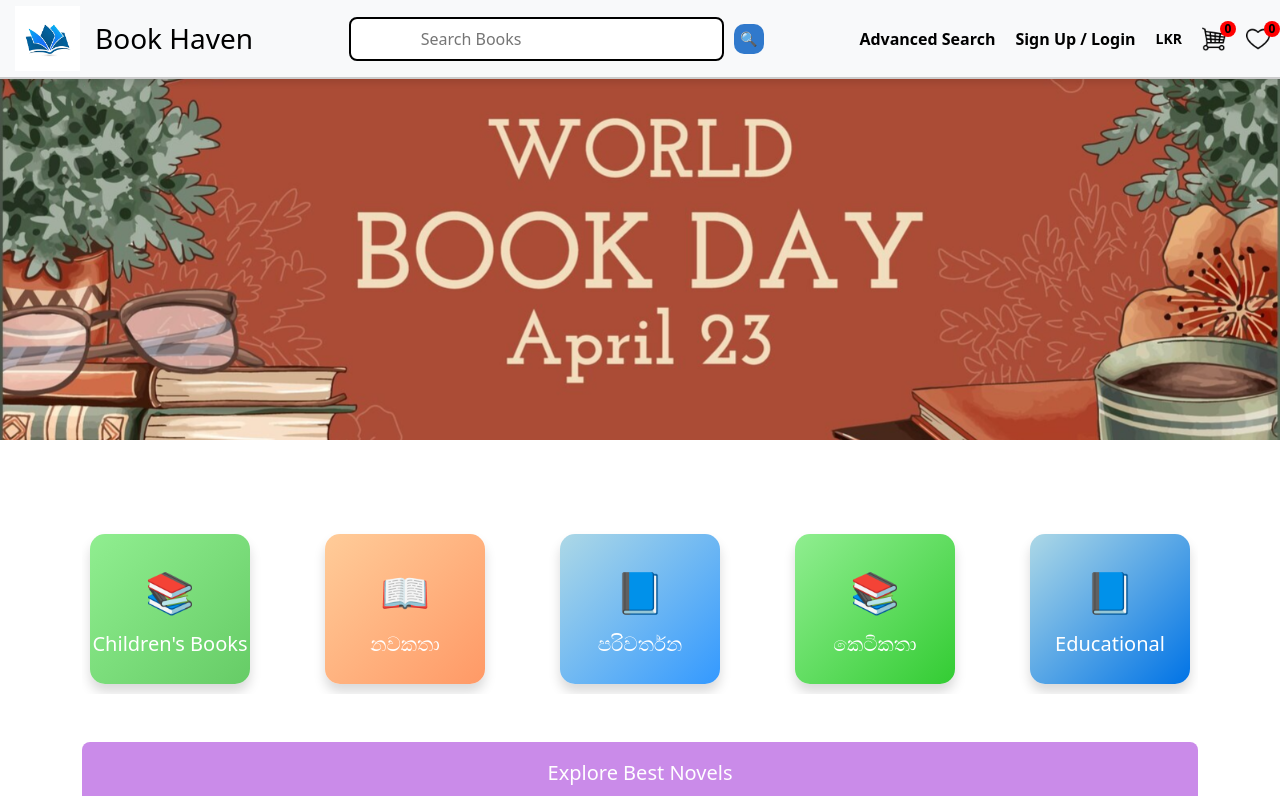
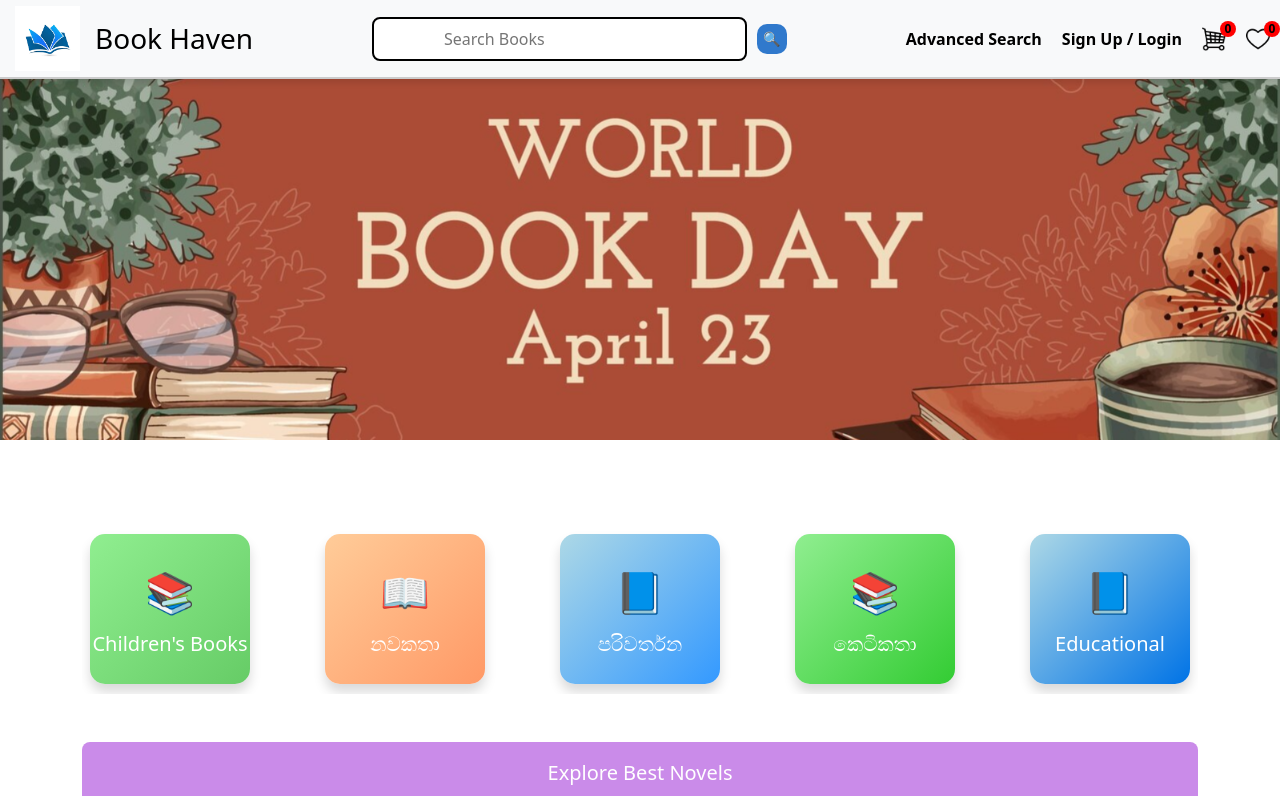
Before and after one commit to Pubudu11/Bookstore, a React (Vite) app in the folder bookstore-frontend/: page / in a window 1280 px wide. Shown: the top 796 px of the page. Built offline with nearby package versions, Linux system fonts and the light colour scheme.

Commit message:
Remove LKR

```diff
--- a/bookstore-frontend/src/components/Navbar/Navbar.tsx
+++ b/bookstore-frontend/src/components/Navbar/Navbar.tsx
@@ -28,7 +28,7 @@ const Header = () => {
           <a href="/login" className="nav-link">
             Sign Up / Login
           </a>
-          <span className="currency">LKR</span>
+
           <div className="cart">
             <img src="cart-icon.png" alt="Cart" />
             <span className="cart-count">0</span>
```
